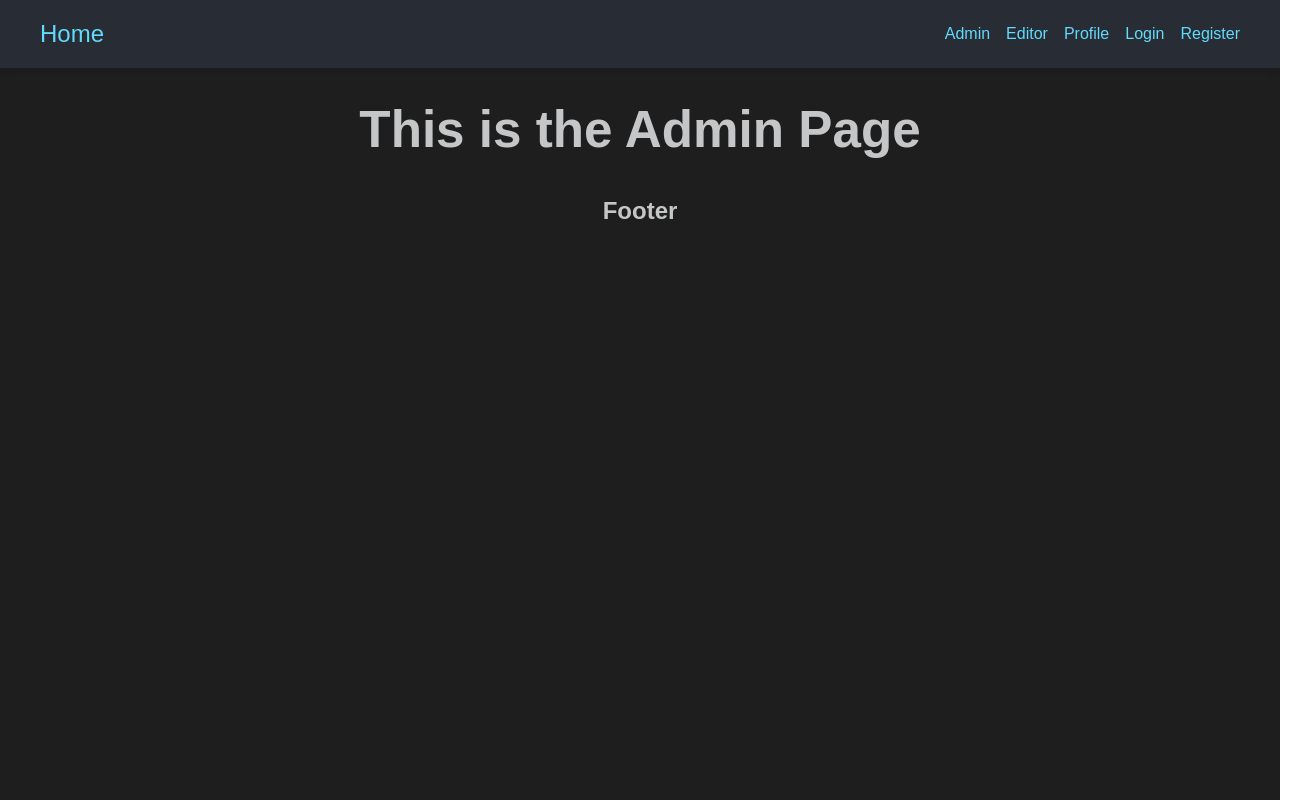
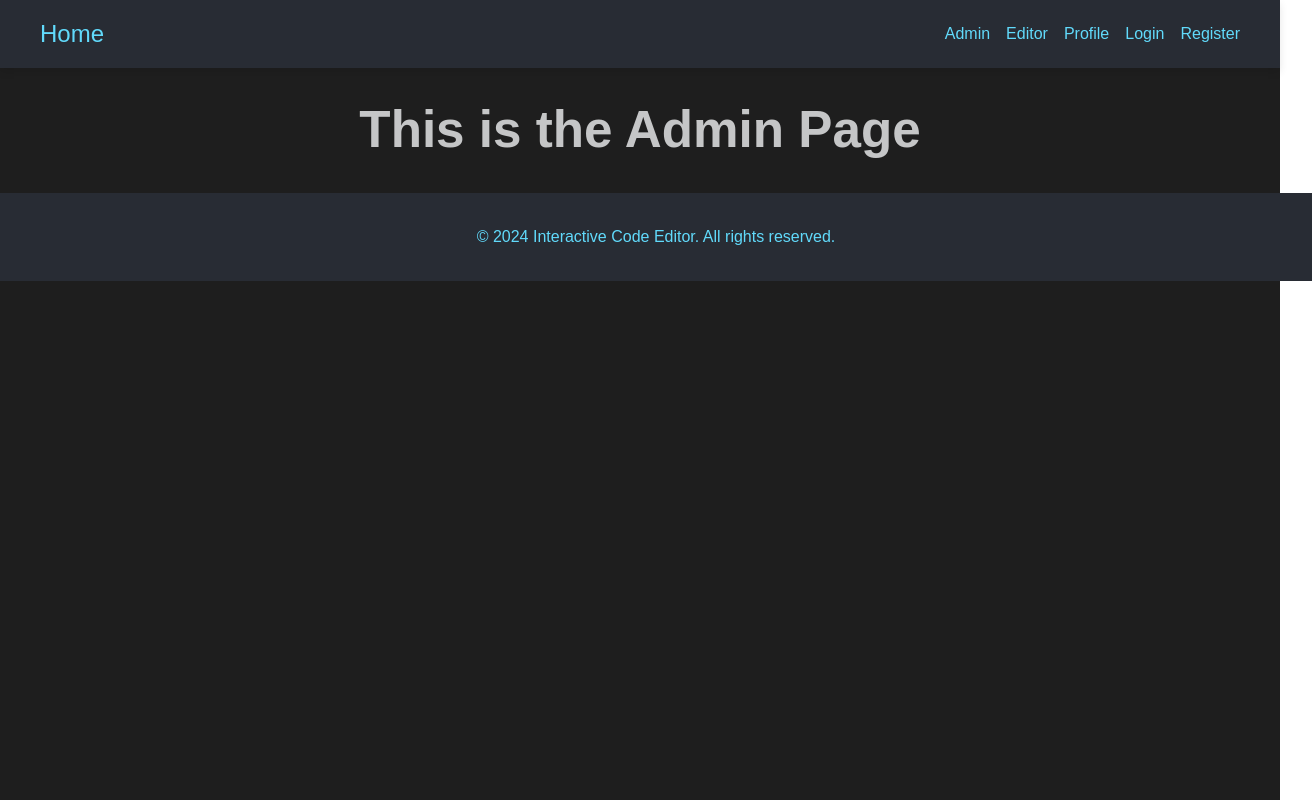
Before and after one commit to hady-awayda/frontend-code-editor, a React (Vite) app: page /admin in a window 1280 px wide. Shown: the whole page, 1312 px wide, since content can reach past the window. Built offline with nearby package versions, Linux system fonts and the light colour scheme.

Commit message:
Edited footer styling

```diff
--- a/src/components/Layout/Footer/index.jsx
+++ b/src/components/Layout/Footer/index.jsx
@@ -1,5 +1,13 @@
+import "./style.css";
+
 const Footer = () => {
-  return <h2>Footer</h2>;
+  return (
+    <footer className="footer">
+      <div className="footer-content">
+        <p>© 2024 Interactive Code Editor. All rights reserved.</p>
+      </div>
+    </footer>
+  );
 };
 
 export default Footer;
--- a/src/components/Layout/Footer/style.css
+++ b/src/components/Layout/Footer/style.css
@@ -0,0 +1,15 @@
+/* style.css */
+
+.footer {
+  background-color: #282c34;
+  color: #61dafb;
+  padding: 1rem;
+  text-align: center;
+  width: 100%;
+  position: relative;
+  bottom: 0;
+}
+
+.footer-content {
+  text-align: center;
+}
```
